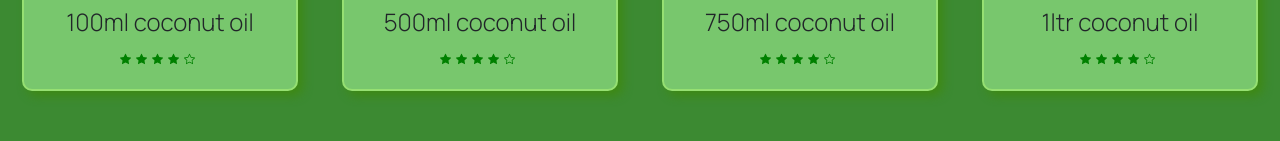
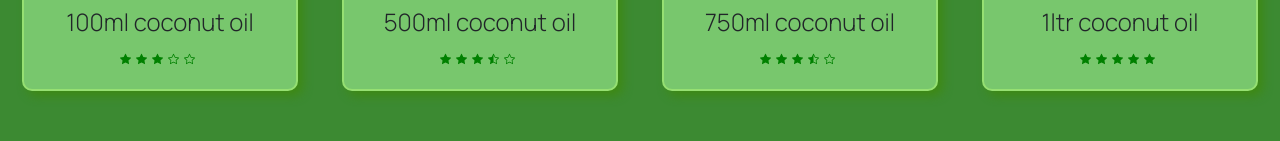
Before and after one commit to Softgenic/Goa_naturals, a React (Create React App) app: page /coconut in a window 1280 px wide. Shown: the part 502-643 px from the top of the page. Built offline with nearby package versions, Linux system fonts and the light colour scheme.

Commit message:
star data change

```diff
--- a/src/Components/Products/CoconutSection.js
+++ b/src/Components/Products/CoconutSection.js
@@ -27,7 +27,7 @@ const CoconutSection = () => {
                 <BsStarFill color="green" className="star" />
                 <BsStarFill color="green" className="star" />
                 <BsStarFill color="green" className="star" />
-                <BsStarFill color="green" className="star" />
+                <BsStar color="green" className="star" />
                 <BsStar color="green" className="star" />
               </div>
             </div>
@@ -44,7 +44,7 @@ const CoconutSection = () => {
                 <BsStarFill color="green" className="star" />
                 <BsStarFill color="green" className="star" />
                 <BsStarFill color="green" className="star" />
-                <BsStarFill color="green" className="star" />
+                <BsStarHalf color="green" className="star" />
                 <BsStar color="green" className="star" />
               </div>
             </div>
@@ -61,7 +61,7 @@ const CoconutSection = () => {
                 <BsStarFill color="green" className="star" />
                 <BsStarFill color="green" className="star" />
                 <BsStarFill color="green" className="star" />
-                <BsStarFill color="green" className="star" />
+                <BsStarHalf color="green" className="star" />
                 <BsStar color="green" className="star" />
               </div>
             </div>
@@ -79,7 +79,7 @@ const CoconutSection = () => {
                 <BsStarFill color="green" className="star" />
                 <BsStarFill color="green" className="star" />
                 <BsStarFill color="green" className="star" />
-                <BsStar color="green" className="star" />
+                <BsStarFill color="green" className="star" />
               </div>
             </div>
           </Col>
```
